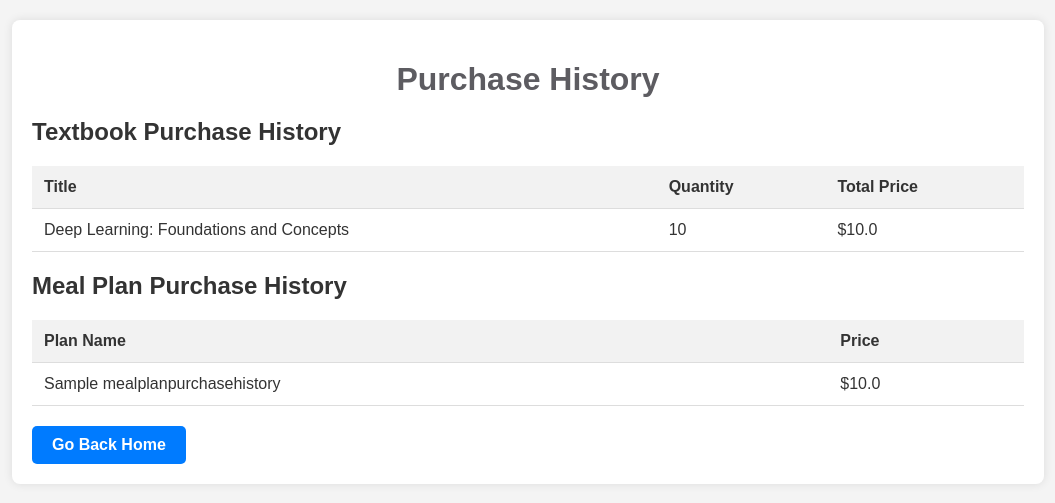
After one commit to Yuan0501/Bobcat_Connect_Web_Project, a Django app: page /purchase-history/ in a window 1280 px wide. The commit adds this page. Shown: the top 503 px of the page, without its empty margins (112-1167 px from the left). Run offline with Django 4.2, Linux system fonts and the light colour scheme; a user stored in the database is signed in; data comes from the database, SQL or seed files in the repository; both versions use the stored data as it was after the commit; tables that the repository leaves empty hold one stand-in row (values such as "Sample post").

Commit message:
Add purchase history functionality for Textbook purchase and mealplan

```diff
--- a/BobcatConWeb/BobcatConApp/models.py
+++ b/BobcatConWeb/BobcatConApp/models.py
@@ -60,3 +60,22 @@ class CreditCards(models.Model):
 
     def __str__(self):
         return f"{self.name} - {self.cardnumber}"
+
+class TextbookPurchaseHistory(models.Model):
+    user = models.ForeignKey(User, on_delete=models.CASCADE)
+    textbook = models.ForeignKey(Textbook, on_delete=models.CASCADE)
+    quantity = models.IntegerField()
+    purchase_date = models.DateTimeField(auto_now_add=True)
+    total_price = models.FloatField()
+
+    def __str__(self):
+        return f"{self.user.username} purchased {self.quantity} of {self.textbook.title}"
+
+class MealplanPurchaseHistory(models.Model):
+    user = models.ForeignKey(User, on_delete=models.CASCADE)
+    meal_plan_name = models.CharField(max_length=100)
+    purchase_date = models.DateTimeField(auto_now_add=True)
+    price = models.FloatField()
+
+    def __str__(self):
+        return f"{self.user.username} purchased {self.meal_plan_name} plan"
--- a/BobcatConWeb/BobcatConApp/urls.py
+++ b/BobcatConWeb/BobcatConApp/urls.py
@@ -20,7 +20,8 @@ urlpatterns = [
     path('checkout/', views.checkout, name='checkout'),
     path('finalize-purchase/', views.finalize_purchase, name='finalize_purchase'),
     path('purchase_confirmation/', views.purchase_confirmation_view, name='purchase_confirmation'),
-    path('meal-plans/', views.meal_plans, name='meal_plans')
+    path('meal-plans/', views.meal_plans, name='meal_plans'),
+    path('purchase-history/', views.purchase_history, name='purchase_history')
 ]
 
 if settings.DEBUG:
--- a/BobcatConWeb/BobcatConApp/views.py
+++ b/BobcatConWeb/BobcatConApp/views.py
@@ -2,7 +2,7 @@ from django.shortcuts import render, redirect
 from django.db.models import Q
 from django.http import HttpRequest, HttpResponse, JsonResponse
 from .forms import CreateUserForm, PeopleSearchForm, RoommateSearchForm, TextbookSearchForm, LoginForm
-from .models import Student, Faculty, Roommate, Textbook, CreditCards, LoginPerson
+from .models import Student, Faculty, Roommate, Textbook, CreditCards, LoginPerson, TextbookPurchaseHistory, MealplanPurchaseHistory
 from datetime import datetime
 import json
 from django.contrib import messages
@@ -10,6 +10,8 @@ from django.contrib.auth.models import auth, User
 from django.contrib.auth import authenticate
 from django.contrib.auth.decorators import login_required
 from django.contrib.auth import logout as auth_logout
+from django.http import Http404
+from decimal import Decimal
 
 @login_required
 def home(request):
@@ -165,21 +167,21 @@ def checkout(request):
 
         if purchase_type == 'meal_plan':
             plan_name = request.POST.get('plan_name')
-            # Convert the price to a float here to avoid TypeError
             plan_price = float(request.POST.get('plan_price'))
             total = plan_price
             items = [{'title': plan_name, 'price': plan_price}]
-            revised_total = total  # No discount for meal plans
-
+            revised_total = total
         elif purchase_type == 'textbook':
-            # Convert prices to floats before summing to avoid TypeError
             cart_data = json.loads(request.POST.get('cartData'))
-            items = cart_data.get('items', [])
-            # Use a list comprehension to ensure all prices are floats
-            total = sum(float(item['price']) for item in items)
-
-            if total > 200:
-                discount = total * 0.10  # 10% discount
+            textbook_ids = cart_data.get('textbook_ids', [])  # Retrieve textbook IDs from the cart data
+            textbooks = Textbook.objects.filter(id__in=textbook_ids)  # Fetch textbooks using the IDs
+            if not textbooks.exists():
+                raise Http404("Textbooks not found.")
+            for textbook in textbooks:
+                items.append({'title': textbook.title, 'price': textbook.price, 'id': textbook.id})
+            total = sum(item['price'] for item in items)
+            if total > Decimal('200'):
+                discount = total * Decimal('0.10')  # Convert 0.10 to Decimal
                 revised_total = total - discount
             else:
                 revised_total = total
@@ -197,6 +199,7 @@ def checkout(request):
 
         return render(request, 'checkout.html', context)
     else:
+        # Handle GET request or redirect if needed
         return redirect('home')
 
 
@@ -204,31 +207,57 @@ def checkout(request):
 @login_required
 def finalize_purchase(request):
     if request.method == 'POST':
-        # Retrieve payment details from form
+        # Retrieve payment and purchase type details from the form
         name = request.POST.get('name')
         cardnumber = request.POST.get('cardnumber')
         exp = datetime.strptime(request.POST.get('expiry'), '%Y-%m-%d').date()
         expiry = exp.strftime('%Y-%m')
         cvv = int(request.POST.get('cvv'))
         total = float(request.POST.get('total'))
+        purchase_type = request.POST.get('purchase_type')  # This should be either 'textbook' or 'meal_plan'
 
         discount = 0
         revised_total = total
 
-        # Apply discount if applicable
-        if total > 200:
-            discount = total * 0.1  # Calculate 10% discount
-            revised_total = total - discount  # Calculate revised total after discount
-
         # Check if the card is valid
         try:
             card = CreditCards.objects.get(cardnumber=cardnumber, name=name, expiry=expiry, cvv=cvv)
-            if card.limitremaining >= revised_total:
-                card.limitremaining -= revised_total
+            if card.limitremaining >= total:
+                if purchase_type == 'textbook':
+                    for item in request.POST.getlist('textbook_ids[]'):
+                        textbook = Textbook.objects.get(id=item)
+                        # Assuming the price of each textbook is fixed and available in the database
+                        total_price = textbook.price
+                        discount_rate = Decimal('0.10')
+                        # Apply discount if total price is greater than 200
+                        if total > 200:
+                            discount = total_price * discount_rate  # Calculate 10% discount
+                            revised_total = total_price - discount  # Calculate revised total after discount
+                        else:
+                            revised_total = total_price
+
+                        # Record each textbook purchase with a discount if applicable
+                        TextbookPurchaseHistory.objects.create(
+                            user=request.user,
+                            textbook=textbook,
+                            quantity=1,  # Assuming quantity is one if not specified
+                            total_price=total_price
+                        )
+                elif purchase_type == 'meal_plan':
+                    # No discount for meal plans
+                    for item in request.POST.getlist('plan_names[]'):
+                        MealplanPurchaseHistory.objects.create(
+                            user=request.user,
+                            meal_plan_name=item,
+                            price=total  # Using the original total as the price for meal plans
+                        )
+
+                # Update card balance
+                card.limitremaining = Decimal(card.limitremaining) - Decimal(revised_total)
                 card.save()
+
                 context = {
                     'cart_data': {'total': total, 'items': [], 'discount': discount, 'revised_total': revised_total},
-                    # You should actually pass the cart items here too
                 }
                 return render(request, 'purchase_confirmation.html', context)
             else:
@@ -237,6 +266,7 @@ def finalize_purchase(request):
             return render(request, 'error.html', {'message': 'Invalid card details.'})
 
     return render(request, 'error.html', {'message': 'Invalid request.'})
+
 
 
 @login_required
@@ -283,3 +313,15 @@ def mealplan_checkout(request):
     else:
         # Redirect to meal plans or an error page if this view is accessed without POST data
         return redirect('meal_plans')
+
+@login_required
+def purchase_history(request):
+    # Fetch purchase history for textbooks and meal plans
+    textbook_history = TextbookPurchaseHistory.objects.filter(user=request.user)
+    mealplan_history = MealplanPurchaseHistory.objects.filter(user=request.user)
+
+    context = {
+        'textbook_history': textbook_history,
+        'mealplan_history': mealplan_history,
+    }
+    return render(request, 'purchase_history.html', context)
--- /dev/null
+++ b/BobcatConWeb/templates/purchase_history.html
@@ -0,0 +1,113 @@
+<!DOCTYPE html>
+<html lang="en">
+<head>
+    <meta charset="UTF-8">
+    <meta name="viewport" content="width=device-width, initial-scale=1.0">
+    <title>Purchase History</title>
+    <style>
+        body {
+            font-family: Arial, sans-serif;
+            margin: 0;
+            padding: 20px;
+            background-color: #f4f4f4;
+            color: #333;
+        }
+        .container {
+            width: 80%;
+            margin: auto;
+            background-color: #fff;
+            padding: 20px;
+            border-radius: 8px;
+            box-shadow: 0 0 10px 0 rgba(0, 0, 0, 0.1);
+        }
+        h1 {
+            color: #5D5C61;
+            text-align: center;
+            margin-bottom: 20px;
+        }
+        table {
+            width: 100%;
+            border-collapse: collapse;
+            margin-top: 20px;
+        }
+        th, td {
+            padding: 12px;
+            text-align: left;
+            border-bottom: 1px solid #ddd;
+        }
+        th {
+            background-color: #f2f2f2;
+            color: #333;
+        }
+        .no-history {
+            color: #666;
+            font-style: italic;
+        }
+        a {
+            display: inline-block;
+            margin-top: 20px;
+            padding: 10px 20px;
+            background-color: #007bff;
+            color: white;
+            border-radius: 5px;
+            text-decoration: none;
+            font-weight: bold;
+        }
+
+        a:hover {
+            background-color: #0056b3;
+        }
+    </style>
+</head>
+<body>
+    <div class="container">
+        <h1>Purchase History</h1>
+
+        <!-- Textbook purchase history -->
+        <h2>Textbook Purchase History</h2>
+        <table>
+            <thead>
+                <tr>
+                    <th>Title</th>
+                    <th>Quantity</th>
+                    <th>Total Price</th>
+                </tr>
+            </thead>
+            <tbody>
+                {% for purchase in textbook_history %}
+                <tr>
+                    <td>{{ purchase.textbook.title }}</td>
+                    <td>{{ purchase.quantity }}</td>
+                    <td>${{ purchase.total_price }}</td>
+                </tr>
+                {% empty %}
+                <tr><td colspan="3" class="no-history">No textbook purchase history.</td></tr>
+                {% endfor %}
+            </tbody>
+        </table>
+
+        <!-- Meal plan purchase history -->
+        <h2>Meal Plan Purchase History</h2>
+        <table>
+            <thead>
+                <tr>
+                    <th>Plan Name</th>
+                    <th>Price</th>
+                </tr>
+            </thead>
+            <tbody>
+                {% for purchase in mealplan_history %}
+                <tr>
+                    <td>{{ purchase.meal_plan_name }}</td>
+                    <td>${{ purchase.price }}</td>
+                </tr>
+                {% empty %}
+                <tr><td colspan="2" class="no-history">No meal plan purchase history.</td></tr>
+                {% endfor %}
+            </tbody>
+        </table>
+
+        <a href="/">Go Back Home</a>
+    </div>
+</body>
+</html>
--- a/BobcatConWeb/templates/registration/homepage.html
+++ b/BobcatConWeb/templates/registration/homepage.html
@@ -100,6 +100,7 @@
             <a href="{% url 'meal_plans' %}" class="btn">Meal Plans</a>
             <a href="{% url 'search_people' %}" class="btn">Search People</a>
             <a href="{% url 'search_roommates' %}" class="btn">Search Roommates</a>
+            <a href="{% url 'purchase_history' %}" class="btn">View Purchase History</a>
         </div>
         <div class="menu">
             <div class="menu-icon"></div>
```
Also changed, not shown: BobcatConWeb/data.sql (+67 -32 lines), BobcatConWeb/schema.sql (+12 -9 lines), BobcatConWeb/templates/checkout.html (+10 -0 lines), BobcatConWeb/templates/purchase_confirmation.html (+15 -0 lines), BobcatConWeb/templates/search/textbook_searchresults.html (+9 -4 lines), BobcatConWeb/BobcatConApp/migrations/0007_mealplanpurchasehistory_textbookpurchasehistory.py (added), BobcatConWeb/db.sqlite3.
